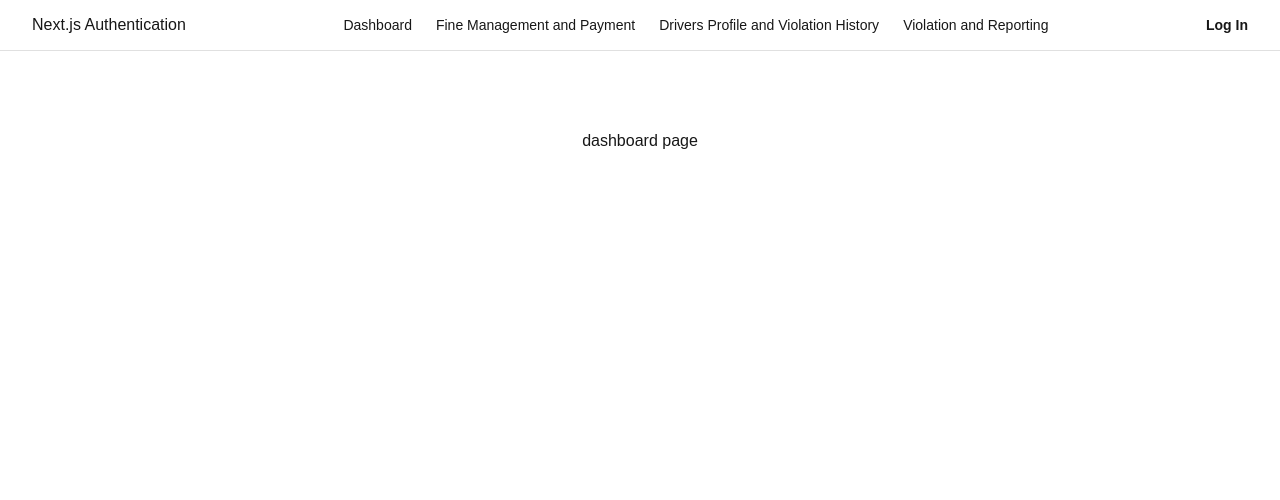
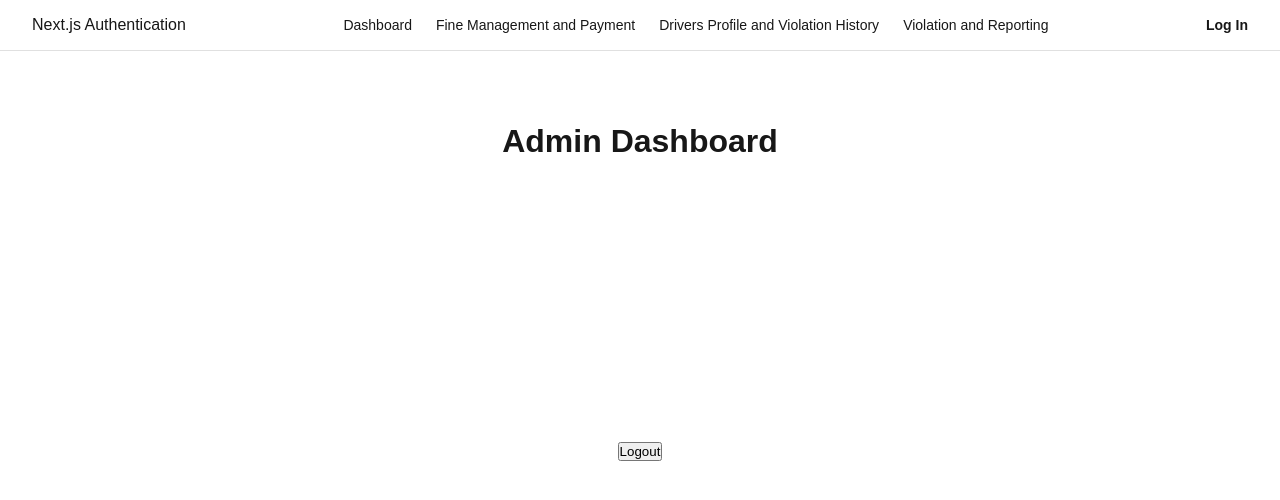
Before and after one commit to bananaNuggets75/traffic-management-system, a Next.js app: page /dashboard in a window 1280 px wide. Shown: the top 500 px of the page. Built offline with nearby package versions, Linux system fonts and the light colour scheme; sample sign-in values are in the browser's storage.

Commit message:
admin-logout

```diff
--- a/app/dashboard/page.tsx
+++ b/app/dashboard/page.tsx
@@ -1,7 +1,29 @@
-import React from 'react';
+"use client"; // This makes the file a client component
+
+import React, { useEffect } from 'react';
+import { useRouter } from 'next/navigation'; // For client-side routing
 import styles from '../page.module.css';
 
 export default function DashboardPage() {
-  return <div className={styles.page}>dashboard page</div>
+  const router = useRouter();
 
+  useEffect(() => {
+    const isAuthenticated = localStorage.getItem("authToken");
+
+    if (!isAuthenticated) {
+      router.push("/login"); // Redirect to login if not authenticated
+    }
+  }, [router]);
+
+  const handleLogout = () => {
+    localStorage.removeItem("authToken"); // Clear token
+    router.push("/login"); // Redirect to logzain
+  };
+
+  return (
+    <div className={styles.page}>
+      <h1>Admin Dashboard</h1>
+      <button onClick={handleLogout}>Logout</button>
+    </div>
+  );
 }
```
Also changed, not shown: app/login/page.tsx (+7 -10 lines).
